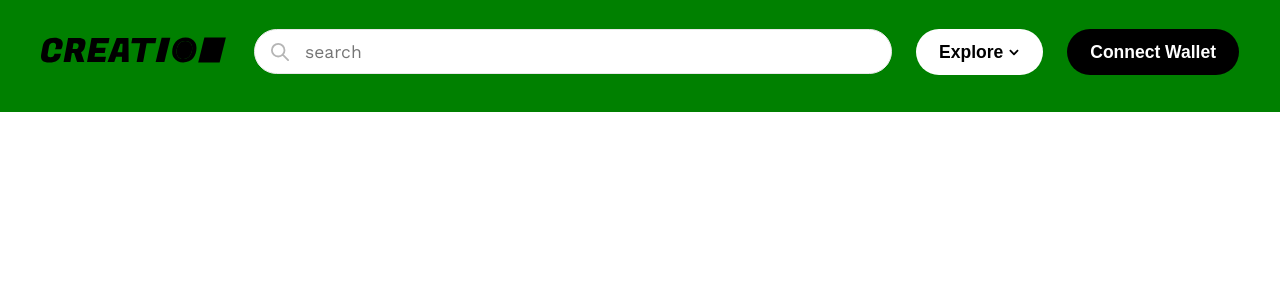
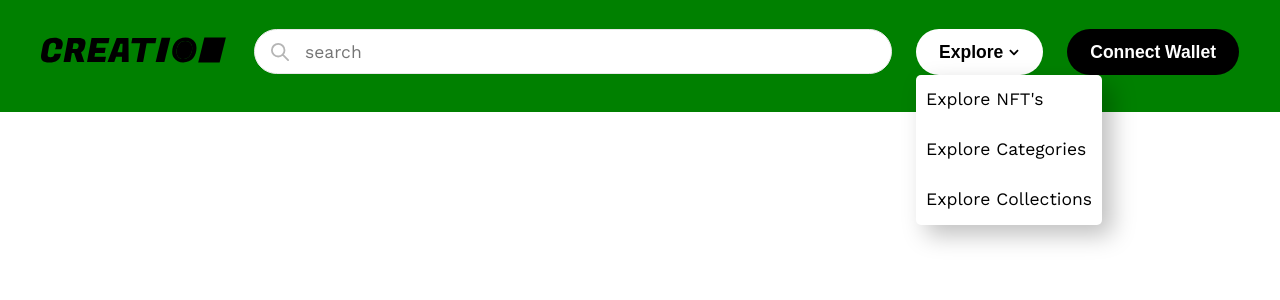
Before and after one commit to taurus-git/nft-creation, a React (Create React App) app: page / in a window 1280 px wide. Both pictures are taken after a click on the button "Explore". Shown: the top 300 px of the page. Built offline with nearby package versions, Linux system fonts and the light colour scheme; the HTML template or start-up script is replaced by a standard one.

Commit message:
Added onClick action

```diff
--- a/src/components/Button/Button.js
+++ b/src/components/Button/Button.js
@@ -2,7 +2,7 @@ import React from 'react';
 import Icon from '../Icon/Icon'
 
 const Button = ( props ) => {
-    const className = 'button ' + props.class || '';
+    const className = `button ${ props.class || '' }`;
 
     return (
         <button className={ className } onClick={ props.onPress }>
--- a/src/components/Menu/Menu.js
+++ b/src/components/Menu/Menu.js
@@ -1,8 +1,10 @@
 import React from 'react';
 
-const Menu = () => {
+const Menu = (props) => {
+    const className = `menu ${ props.class || '' }`;
+
     return (
-        <nav className="menu">
+        <nav className={ className } >
             <ul className="menu__list">
                 <li>
                     <a href="#">Explore NFT's</a>
--- a/src/components/Menu/Menu.scss
+++ b/src/components/Menu/Menu.scss
@@ -6,6 +6,10 @@
   z-index: 1;
   background-color: #ffffff;
   border-radius: 5px;
+
+  &.active {
+    display: block;
+  }
 
   &__list {
     list-style: none;
@@ -28,8 +32,4 @@
 .menu__dropdown {
   position: relative;
   display: inline-block;
-
-  &:hover .menu{
-    display: block;
-  }
 }
--- a/src/layouts/header/Header.js
+++ b/src/layouts/header/Header.js
@@ -1,4 +1,4 @@
-import React from 'react';
+import React, { useState } from 'react';
 import Container from "../container/Container/Container";
 import Search from "./Search";
 import Button from "../../components/Button/Button";
@@ -8,6 +8,12 @@ import Icon from "../../components/Icon/Icon";
 import "./Header.scss";
 
 const Header = ( ) => {
+    const [isActive, setActive] = useState(false);
+
+    const handleToggle = () => {
+        setActive(!isActive);
+    }
+
     return (
         <Container>
             <header className="header">
@@ -16,10 +22,9 @@ const Header = ( ) => {
                 </figure>
                 <Search/>
                 <div className="buttons">
-                    <div className="menu__dropdown">
-                        <Button class="button--nav" value="Explore" icon="#chevron" onPress={navButtonHandler}>
-                            <Menu/>
-                        </Button>
+                    <div className="menu__dropdown" onClick={handleToggle}>
+                        <Button class="button--nav" value="Explore" icon="#chevron" onPress={navButtonHandler} />
+                        <Menu class={isActive ? "active" : null} />
                     </div>
                     <Button class="button--cta" value="Connect Wallet" onPress={navButtonHandler2}/>
                 </div>
```
